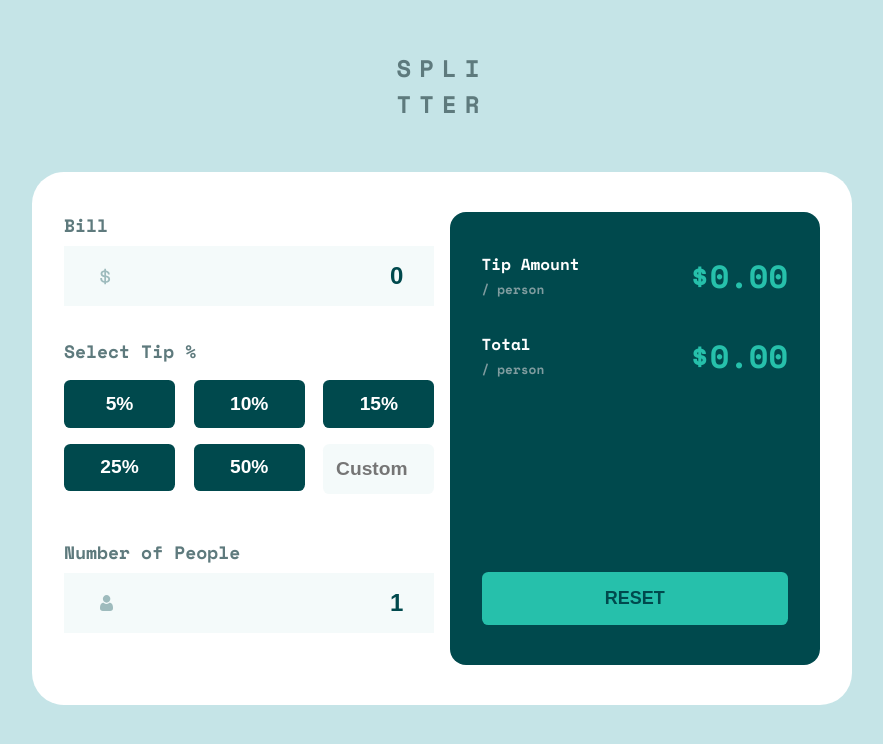
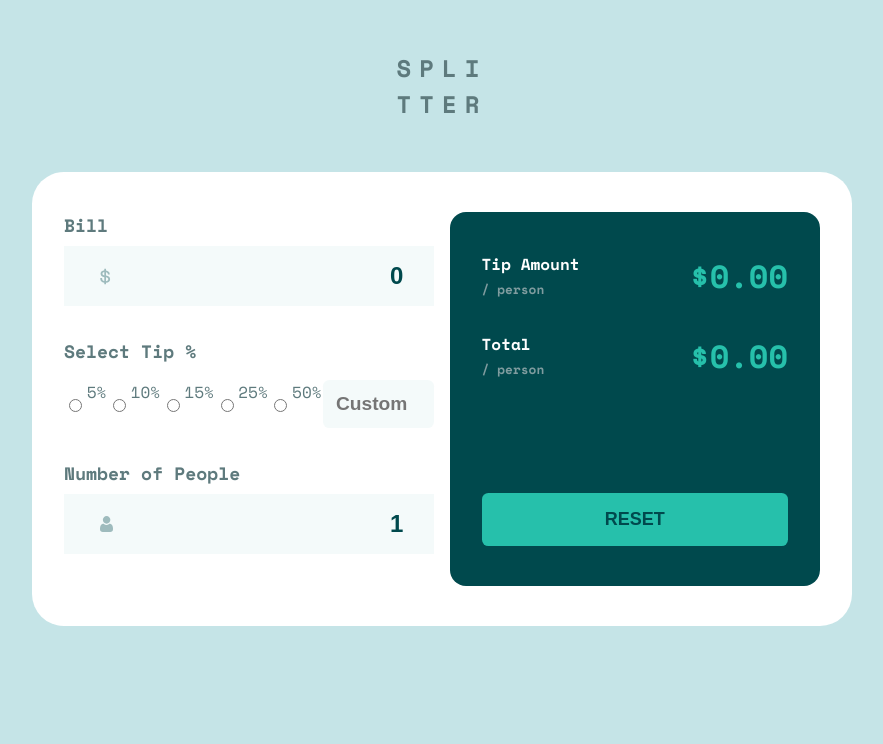
Before and after one commit to juncn/web_practice_project_6, a React (Create React App) app: page / in a window 1280 px wide. Shown: the top 744 px of the page, without its empty margins (198-1081 px from the left). Built offline with nearby package versions, Linux system fonts and the light colour scheme.

Commit message:
Add method to handle tip change

```diff
--- a/src/components/TipInput/TipInput.js
+++ b/src/components/TipInput/TipInput.js
@@ -1,21 +1,37 @@
-const TipInput = ({ customTip, handleTipChange }) => {
+const TipInput = ({ tip, customTip, handleTipChange, handleCustomTipChange }) => {
+  const handleOnChange = (e) => {
+    if (e.target.type === "radio") {
+      handleCustomTipChange("");
+      handleTipChange(e.target.value);
+    }
+  }
+
+  const handleCustomPercentChange = (e) => {
+    handleTipChange("");
+    handleCustomTipChange(e.target.value.toString());
+  }
+
   return (
     <div className="tip">
       <label className="label">Select Tip &#37;</label>
-      <div className="tip-percent">
-        <button className="tip-percent-btn">5&#37;</button>
-        <button className="tip-percent-btn">10&#37;</button>
-        <button className="tip-percent-btn">15&#37;</button>
-        <button className="tip-percent-btn">25&#37;</button>
-        <button className="tip-percent-btn">50&#37;</button>
+      <div className="tip-percent" onChange={e => handleOnChange(e)}>
+        <input readOnly className="tip-input" type="radio" name="tip" value="5" id="5percent" checked={tip === "5"} />
+        <label className="tip-label" htmlFor="5percent">5&#37;</label>
+        <input readOnly className="tip-input" type="radio" name="tip" value="10" id="10percent" checked={tip === "10"} />
+        <label className="tip-label" htmlFor="10percent">10&#37;</label>
+        <input readOnly className="tip-input" type="radio" name="tip" value="15" id="15percent" checked={tip === "15"} />
+        <label className="tip-label" htmlFor="15percent">15&#37;</label>
+        <input readOnly className="tip-input" type="radio" name="tip" value="25" id="25percent" checked={tip === "25"} />
+        <label className="tip-label" htmlFor="25percent">25&#37;</label>
+        <input readOnly className="tip-input" type="radio" name="tip" value="50" id="50percent" checked={tip === "50"} />
+        <label className="tip-label" htmlFor="50percent">50&#37;</label>
         <input
           className="custom-percent"
           type="number"
           placeholder="Custom"
+          step="1"
           value={customTip}
-          onChange={(e) =>
-            handleTipChange(+Math.abs(e.target.value).toFixed(2) || 0)
-          }
+          onChange={(e) => handleCustomPercentChange(e)}
         />
       </div>
     </div>
```
